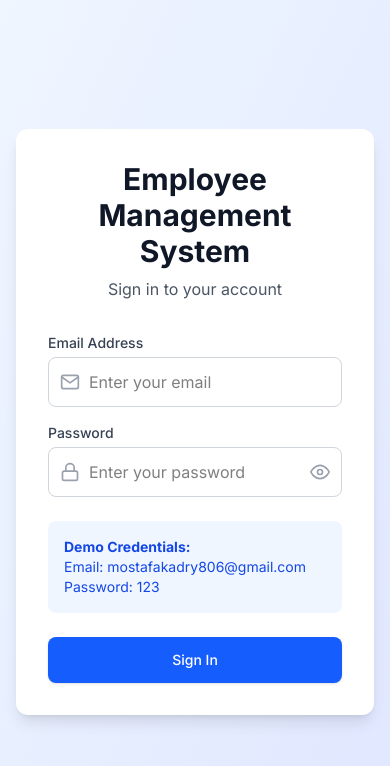
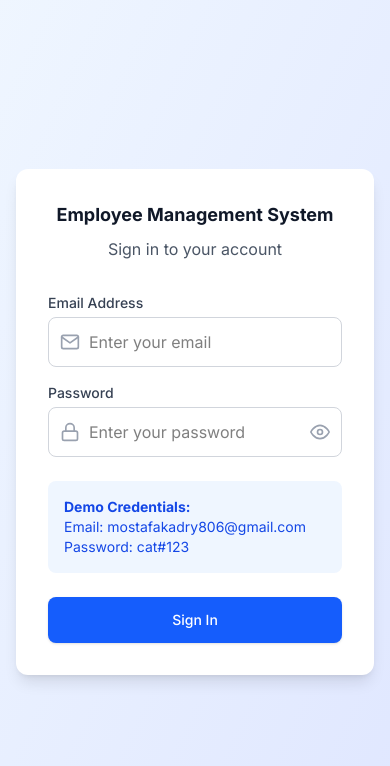
Before and after one commit to MostafaKadry/employee-app, a Next.js app: page / in a window 390 px wide. Shown: the top 766 px of the page. Built offline with nearby package versions, Linux system fonts and the light colour scheme; no server answers.

Commit message:
make new HR manager user and set its demo credintioals to

```diff
--- a/src/app/page.js
+++ b/src/app/page.js
@@ -37,7 +37,7 @@
       <div className="max-w-md w-full space-y-8">
         <div className="bg-white rounded-xl shadow-lg p-8">
           <div className="text-center">
-            <h2 className="text-3xl font-bold text-gray-900 mb-2">
+            <h2 className="text-lg md:text-3xl font-bold text-gray-900 mb-2">
               Employee Management System
             </h2>
             <p className="text-gray-600">Sign in to your account</p>
@@ -121,7 +121,7 @@
                 <br />
                 Email: mostafakadry806@gmail.com
                 <br />
-                Password: 123
+                Password: cat#123
               </p>
             </div>
 
--- a/src/context/AuthContext.js
+++ b/src/context/AuthContext.js
@@ -59,7 +59,6 @@
     login: async (credentials) => {
       try {
         const response = await login(credentials);
-
         if (response.status === 200) {
           const user = {
             name: response.data?.full_name,
```
